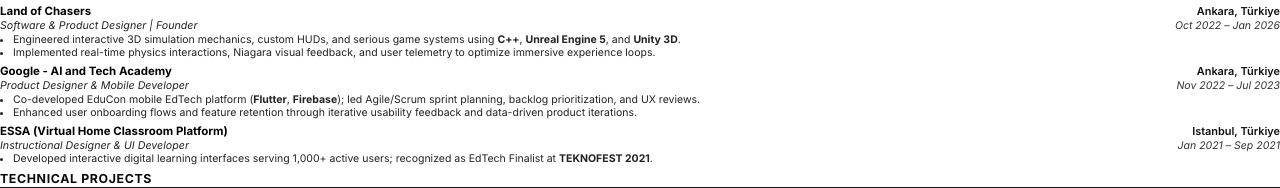
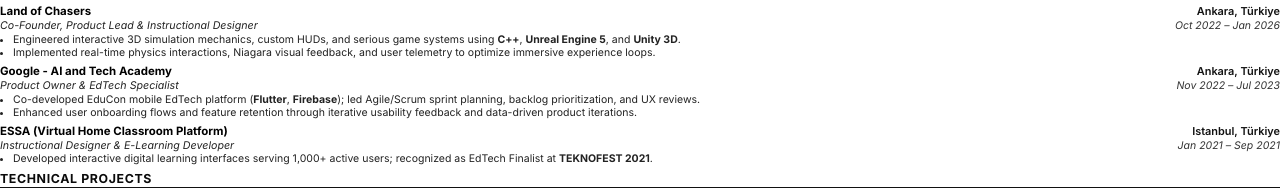
Before and after one commit to osmnmelih/osmnmelih.github.io, a plain HTML site: page resume.html in a window 1280 px wide. Shown: the part 317-505 px from the top of the page. Drawn offline with Linux system fonts and the light colour scheme.

Commit message:
Update resume

```diff
--- a/resume.html
+++ b/resume.html
@@ -265,7 +265,7 @@
                     <span class="entry-right-bold">Ankara, Türkiye</span>
                 </div>
                 <div class="entry-header">
-                    <span class="entry-subtitle">Software &amp; Product Designer | Founder</span>
+                    <span class="entry-subtitle">Co-Founder, Product Lead &amp; Instructional Designer</span>
                     <span class="entry-right-italic">Oct 2022 – Jan 2026</span>
                 </div>
                 <ul class="entry-details">
@@ -280,7 +280,7 @@
                     <span class="entry-right-bold">Ankara, Türkiye</span>
                 </div>
                 <div class="entry-header">
-                    <span class="entry-subtitle">Product Designer &amp; Mobile Developer</span>
+                    <span class="entry-subtitle">Product Owner &amp; EdTech Specialist</span>
                     <span class="entry-right-italic">Nov 2022 – Jul 2023</span>
                 </div>
                 <ul class="entry-details">
@@ -295,7 +295,7 @@
                     <span class="entry-right-bold">Istanbul, Türkiye</span>
                 </div>
                 <div class="entry-header">
-                    <span class="entry-subtitle">Instructional Designer &amp; UI Developer</span>
+                    <span class="entry-subtitle">Instructional Designer &amp; E-Learning Developer</span>
                     <span class="entry-right-italic">Jan 2021 – Sep 2021</span>
                 </div>
                 <ul class="entry-details">
```
Also changed, not shown: 1 other file.
